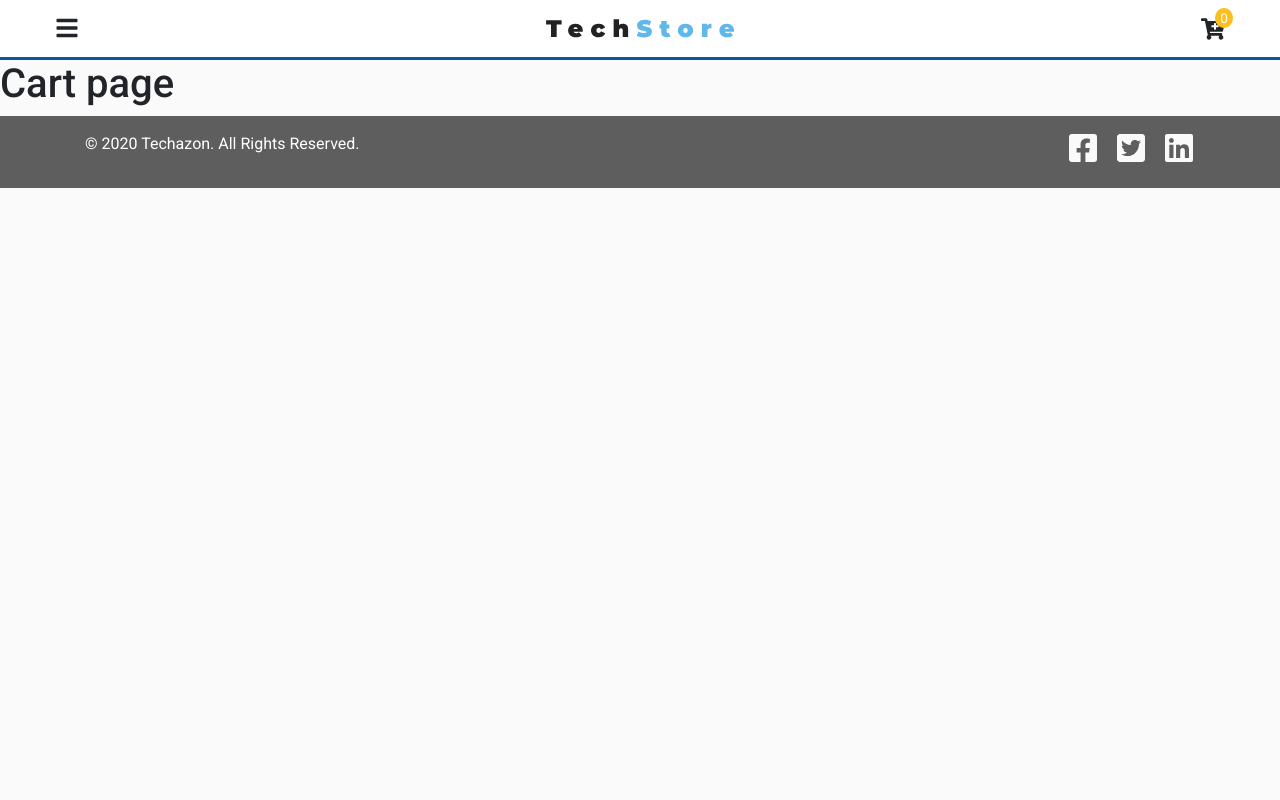
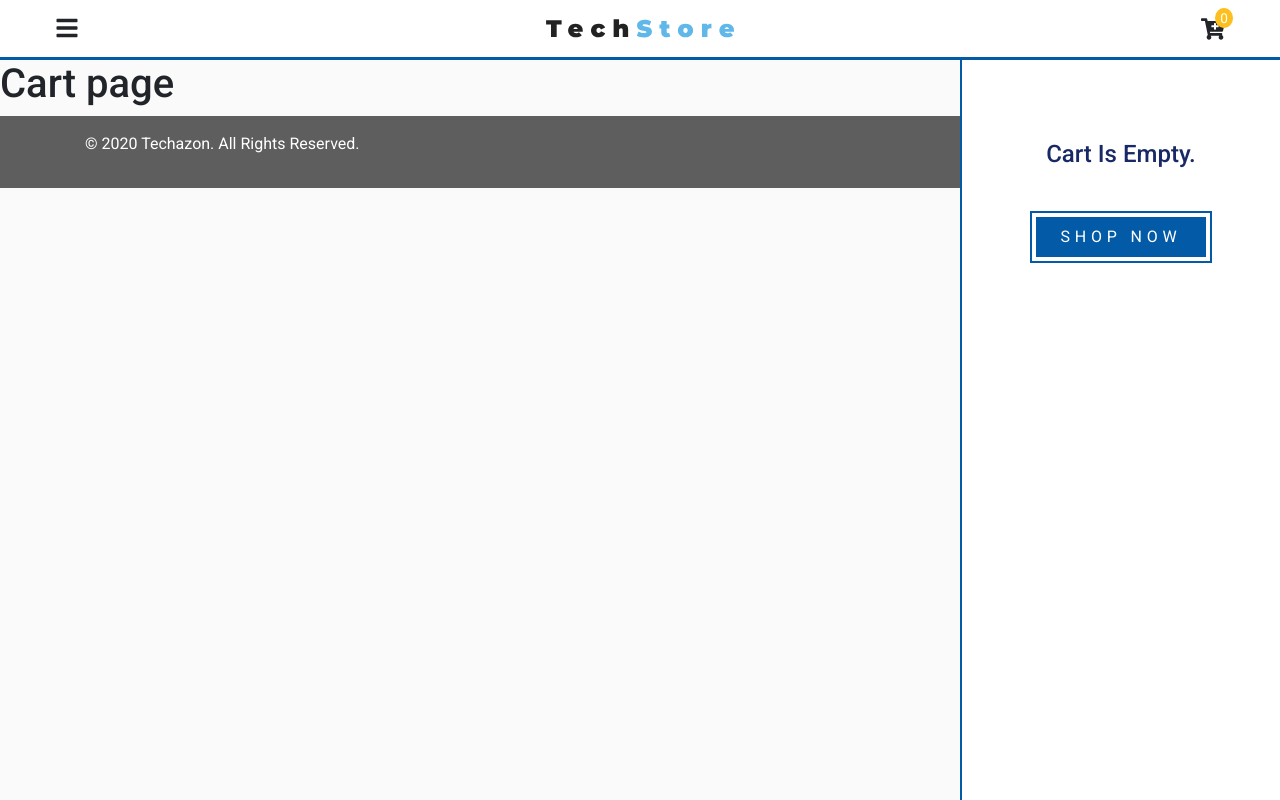
Before and after one commit to femmor/techazon, a React (Create React App) app: page /cart in a window 1280 px wide. Built offline with nearby package versions, Linux system fonts and the light colour scheme.

Commit message:
added sideCart component with cart empty functionality

```diff
--- a/src/components/SideCart.jsx
+++ b/src/components/SideCart.jsx
@@ -1,15 +1,56 @@
 import React from 'react';
 import { ProductConsumer } from "../context"
 import styled from "styled-components"
+import { Link } from "react-router-dom"
 
 const SideCart = () => {
     return (
         <ProductConsumer>
             {value => {
-                const { cartOpen, closeCart, cart, cartItems } = value
+                const { cartOpen, closeCart, cart, cartItems, cartTotal } = value
                 return (
                     <CartWrapper show={cartOpen} onClick={closeCart}>
-                        <p>Cart items: {cartItems}</p>
+                        <ul>
+                            {
+                                cart.map(item => {
+                                    const { id, title, price, image, count } = item
+                                    return (
+                                        <li key={id} className="cart-item mb-4 ">
+                                            <img src={`../${image}`} alt="product image" className="img-fluid" width="35"/>
+                                            <div className="mt-3">
+                                                <h6 className="text-uppercase">{title}</h6>
+                                                <h6 className="text-title text-capitalize">amount: {count}</h6>
+                                            </div>
+                                            <hr/>
+                                        </li>
+                                    )
+                                })
+                            }
+                        </ul>
+                        {
+                            cartTotal < 1 ?
+                            (
+                                <>
+                                    <h4 className="text-center text-capitalize text-main mt-5">cart is empty.</h4>
+                                    <div className="text-center my-5">
+                                        <Link to="/products" className="main-link">
+                                            shop now
+                                        </Link>
+                                    </div>
+                                </>
+                            )
+                            :
+                            (
+                                <>
+                                    <h4 className="text-center text-capitalize text-main mt-5">cart total: ${cartTotal}</h4>
+                                    <div className="text-center my-5">
+                                        <Link to="/cart" className="main-link">
+                                            view cart
+                                        </Link>
+                                    </div>
+                                </>
+                            )
+                        }
                     </CartWrapper>
                 )
             }}
@@ -28,10 +69,21 @@
     border-left: 2px solid var(--secondary-color);
     transition: var(--mainTransition);
     transform: ${props => (props.show ? "translateX(0)" : "translateX(100%)")};
+    overflow: scroll;
+    padding: 2rem;
+
+    ul {
+        padding: 0 !important;
+    }
+
+    .cart-item {
+        list-style-type: none;
+    }
 
     @media (min-width:576px) {
         width: 20rem;
     }
+
 `
 
 export default SideCart;
--- a/src/context/context.js
+++ b/src/context/context.js
@@ -11,7 +11,7 @@
 class ProductProvider extends Component {
     state = {
         sidebarOpen: false,
-        cartOpen: false,
+        cartOpen: true,
         links: linkData,
         socialIcons: socialData,
         // items in the cart
--- a/src/pages/SingleProductPage.jsx
+++ b/src/pages/SingleProductPage.jsx
@@ -28,7 +28,7 @@
                                                 <h5 className="text-capitalize text-muted mb-4">brand: {company}</h5>
                                                 <h5 className="text-main text-capitalize mb-4">price: ${price}</h5>
                                                 <h5 className="text-capitalize text-title">product details:</h5>
-                                                <p className=""><hr/> {description}</p>
+                                                <p className="">{description}</p>
                                                 <button type="button" className="main-link" style={{
                                                     margin: "0.7rem"
                                                 }} onClick={() => addToCart(id)}>
```
